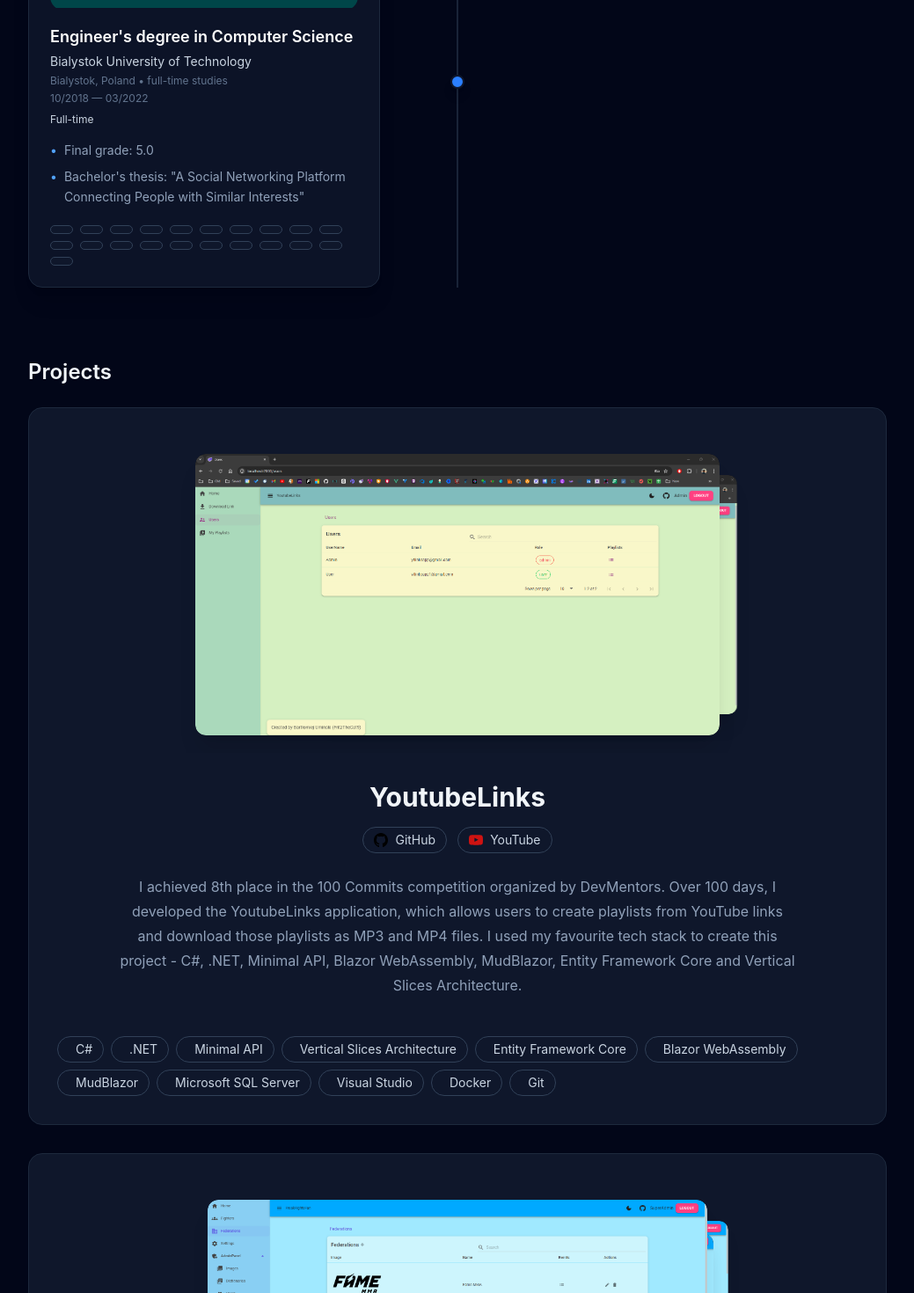
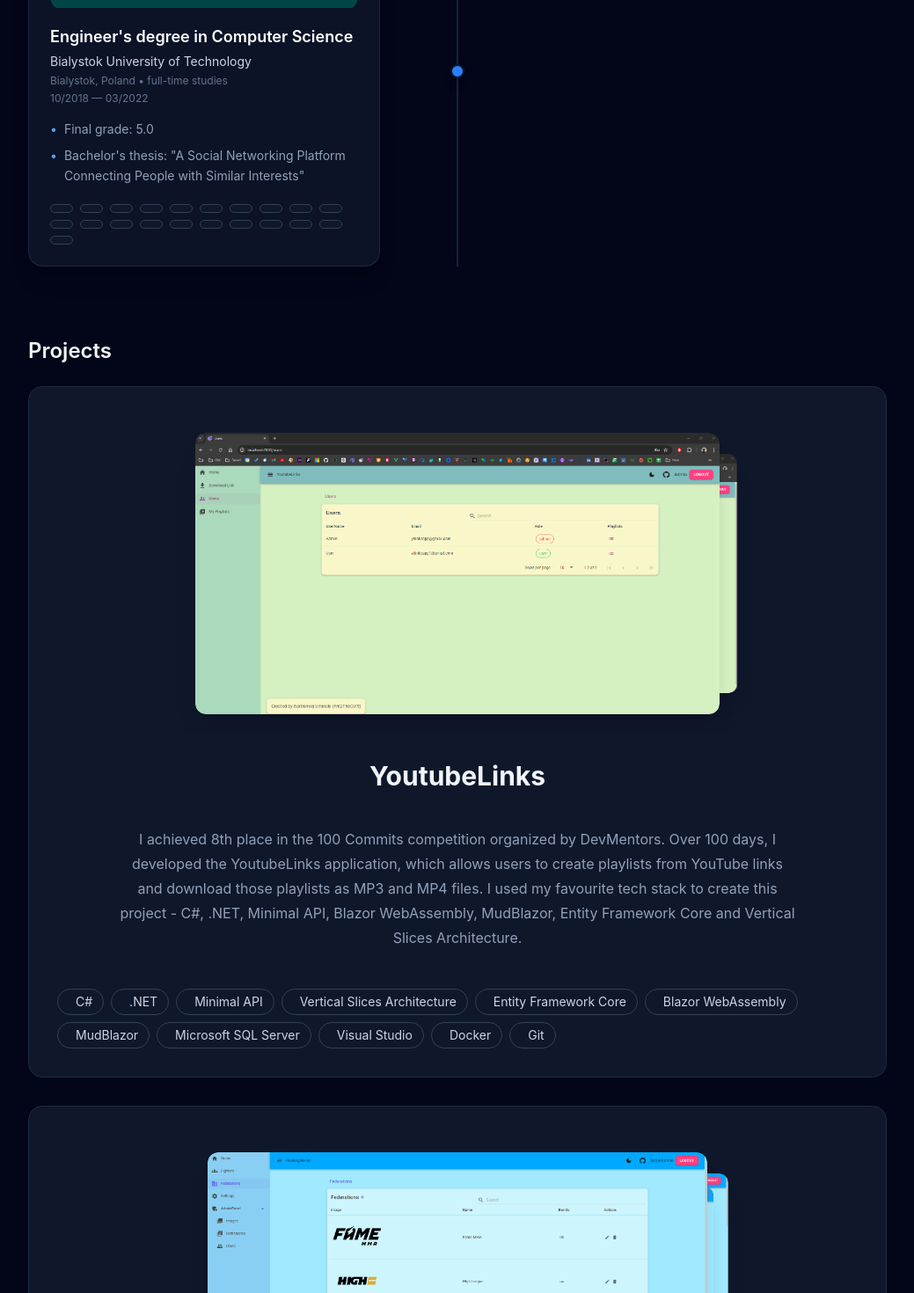
Before and after one commit to FritzTheCat9/NewPortfolio, a SvelteKit app in the folder new-portfolio/: page /en in a window 1280 px wide. Shown: the part 2060-3530 px from the top of the page at 88% size, without its empty margins (120-1159 px from the left). Built offline with nearby package versions, Linux system fonts and the light colour scheme; some icons are missing.

Commit message:
resolve skills and types properly

```diff
--- a/new-portfolio/src/lib/components/LinkChip.svelte
+++ b/new-portfolio/src/lib/components/LinkChip.svelte
@@ -1,11 +1,12 @@
 <script lang="ts">
 	import type { Link } from '$lib/types';
 
-	let { label, href, icon }: Link = $props();
+	let { link }: { link: Link } = $props();
 </script>
 
+{#if link?.href}
 	<a
-	{href}
+		href={link.href}
 		target="_blank"
 		rel="noopener noreferrer"
 		class="flex items-center gap-2 px-3 py-1 rounded-full
@@ -14,6 +15,7 @@
     hover:bg-slate-800 hover:text-white
     transition-all duration-200"
 	>
-	<img src={`/icons/${icon}`} alt={label} class="w-4 h-4 shrink-0" />
-	<span>{label}</span>
+		<img src={`/icons/${link.icon}`} alt={link.label} class="w-4 h-4 shrink-0" />
+		<span>{link.label}</span>
 	</a>
+{/if}
--- a/new-portfolio/src/lib/components/ProjectCard.svelte
+++ b/new-portfolio/src/lib/components/ProjectCard.svelte
@@ -2,13 +2,9 @@
 	import SkillsRow from './SkillsRow.svelte';
 	import LinkChip from './LinkChip.svelte';
 	import ProjectGallery from './ProjectGallery.svelte';
-	import type { Project, Skill } from '$lib/types';
+	import type { Project } from '$lib/types';
 
-	type ResolvedProject = Omit<Project, 'technologies'> & {
-		technologies: Skill[];
-	};
-
-	let { project }: { project: ResolvedProject } = $props();
+	let { project }: { project: Project } = $props();
 </script>
 
 <div
--- a/new-portfolio/src/lib/components/SkillsRow.svelte
+++ b/new-portfolio/src/lib/components/SkillsRow.svelte
@@ -4,7 +4,7 @@
 
 	type Props = {
 		skills: Skill[];
-		showName: boolean;
+		showName?: boolean;
 	};
 
 	let { skills, showName = true }: Props = $props();
--- a/new-portfolio/src/lib/components/SkillsSection.svelte
+++ b/new-portfolio/src/lib/components/SkillsSection.svelte
@@ -1,12 +1,9 @@
 <script lang="ts">
-	import type { Skill } from '$lib/types';
 	import SkillChip from './SkillChip.svelte';
+	import type { SkillGroup } from '$lib/types';
 
 	type Props = {
-		skills: {
-			sectionName: string;
-			items: Skill[];
-		}[];
+		skills: SkillGroup[];
 	};
 
 	let { skills }: Props = $props();
--- a/new-portfolio/src/lib/data/en/cv.json
+++ b/new-portfolio/src/lib/data/en/cv.json
@@ -158,7 +158,7 @@
 			"company": "Bialystok University of Technology",
 			"location": "Bialystok, Poland",
 			"locationType": "full-time studies",
-			"employment": "Full-time",
+			"employment": null,
 			"position": "Engineer's degree in Computer Science",
 			"from": "10/2018",
 			"to": "03/2022",
--- a/new-portfolio/src/lib/data/pl/cv.json
+++ b/new-portfolio/src/lib/data/pl/cv.json
@@ -93,7 +93,14 @@
 			"position": "Konsultant / Programista .NET",
 			"from": "4/2025",
 			"to": "obecnie",
-			"description": ["asdasd"],
+			"description": [
+				"Developing and maintaining enterprise applications using C#, .NET, Microsoft Dynamics 365, and Azure services.",
+				"Designing and implementing REST APIs, external system integrations, and Azure Functions.",
+				"Customizing Microsoft Dynamics 365 Field Service and Customer Service, including plugins, business logic, and data migrations.",
+				"Resolving production issues, maintaining existing solutions, and delivering new business features.",
+				"Deploying applications and cloud resources through Azure DevOps CI/CD pipelines.",
+				"Performing code reviews, requirement analysis, and collaborating with cross-functional teams to deliver high-quality solutions."
+			],
 			"skills": [
 				"c-sharp",
 				"dotnet",
--- a/new-portfolio/src/lib/types.ts
+++ b/new-portfolio/src/lib/types.ts
@@ -5,12 +5,7 @@ export type Skill = {
 	image?: string;
 };
 
-export type SkillReference = Skill['identifier'];
-
-export type SkillGroup = {
-	sectionName: string;
-	items: SkillReference[];
-};
+export type SkillIdentifier = Skill['identifier'];
 
 export type Link = {
 	label: string;
@@ -18,12 +13,22 @@ export type Link = {
 	icon: string;
 };
 
-export type Project = {
+export type Course = {
 	name: string;
-	description: string;
-	links: Link[];
-	technologies: SkillReference[];
-	images: string[];
+	issuer: string;
+	date: string;
+	image: string;
+	link: string;
+};
+
+export type SkillGroup = {
+	sectionName: string;
+	items: Skill[];
+};
+
+export type RawSkillGroup = {
+	sectionName: string;
+	items: SkillIdentifier[];
 };
 
 export type Experience = {
@@ -36,15 +41,23 @@ export type Experience = {
 	from: string;
 	to: string;
 	description: string[];
-	skills: SkillReference[];
+	skills: Skill[];
 };
 
-export type Course = {
+export type RawExperience = Omit<Experience, 'skills'> & {
+	skills: SkillIdentifier[];
+};
+
+export type Project = {
 	name: string;
-	issuer: string;
-	date: string;
-	image: string;
-	link: string;
+	description: string;
+	links: Link[];
+	technologies: Skill[];
+	images: string[];
+};
+
+export type RawProject = Omit<Project, 'technologies'> & {
+	technologies: SkillIdentifier[];
 };
 
 export type Personal = {
@@ -69,14 +82,20 @@ export type CV = {
 	personal: Personal;
 
 	allSkills: Skill[];
+
 	skills: SkillGroup[];
-
 	experience: Experience[];
 	projects: Project[];
 	courses: Course[];
 };
 
-let allSkills: SkillReference[] = [
+export type RawCV = Omit<CV, 'skills' | 'experience' | 'projects'> & {
+	skills: RawSkillGroup[];
+	experience: RawExperience[];
+	projects: RawProject[];
+};
+
+let allSkills: SkillIdentifier[] = [
 	'c-sharp',
 	'dotnet',
 	'minimal-api',
--- a/new-portfolio/src/routes/[lang]/+page.svelte
+++ b/new-portfolio/src/routes/[lang]/+page.svelte
@@ -7,23 +7,14 @@
 	import SkillsSection from '$lib/components/SkillsSection.svelte';
 	import ProjectCard from '$lib/components/ProjectCard.svelte';
 	import CoursesSection from '$lib/components/Courses.svelte';
-	import type { Experience, Skill, SkillGroup } from '$lib/types';
 
-	let { data } = $props<{ data: PageData }>();
+	let { data }: { data: PageData } = $props();
+
+	const cv = $derived(data.cv);
 
 	function switchLang(lang: Lang) {
 		setLang(lang);
 		goto(`/${lang}`);
-	}
-
-	const cv = $derived(data.cv);
-
-	const skillLookup = $derived<Record<string, Skill>>(
-		Object.fromEntries(cv.allSkills.map((skill: Skill) => [skill.identifier, skill]))
-	);
-
-	function resolveSkills(ids: string[]): Skill[] {
-		return ids.map((id) => skillLookup[id]);
 	}
 </script>
 
@@ -89,7 +80,7 @@
 
 			<div class="flex flex-wrap gap-2 mt-6">
 				{#each data.cv.personal.links as link}
-					<LinkChip label={link.label} href={link.href} icon={link.icon} />
+					<LinkChip {link} />
 				{/each}
 			</div>
 		</div>
@@ -101,12 +92,7 @@
 			{cv.sections.experience}
 		</h2>
 
-		<ExperienceTimeline
-			experience={cv.experience.map((exp: Experience) => ({
-				...exp,
-				skills: resolveSkills(exp.skills)
-			}))}
-		/>
+		<ExperienceTimeline experience={cv.experience} />
 	</section>
 
 	<!-- PROJECTS -->
@@ -117,12 +103,7 @@
 
 		<div class="grid grid-cols-1 gap-8">
 			{#each cv.projects as project}
-				<ProjectCard
-					project={{
-						...project,
-						technologies: resolveSkills(project.technologies)
-					}}
-				/>
+				<ProjectCard {project} />
 			{/each}
 		</div>
 	</section>
@@ -142,12 +123,7 @@
 			{cv.sections.skills}
 		</h2>
 
-		<SkillsSection
-			skills={cv.skills.map((group: SkillGroup) => ({
-				...group,
-				items: resolveSkills(group.items)
-			}))}
-		/>
+		<SkillsSection skills={cv.skills} />
 	</section>
 
 	<!-- FOOTER -->
--- a/new-portfolio/src/routes/[lang]/+page.ts
+++ b/new-portfolio/src/routes/[lang]/+page.ts
@@ -1,24 +1,47 @@
+import type { PageLoad } from './$types';
+import type { RawCV, CV, Skill } from '$lib/types';
+
 export const prerender = true;
 
 export function entries() {
 	return [{ lang: 'en' }, { lang: 'pl' }];
 }
 
-import type { PageLoad } from './$types';
-
-const cvs: Record<string, () => Promise<any>> = {
+const cvs = {
 	en: () => import('$lib/data/en/cv.json'),
 	pl: () => import('$lib/data/pl/cv.json')
 };
 
+function resolveCv(raw: RawCV): CV {
+	const lookup = Object.fromEntries(raw.allSkills.map((skill) => [skill.identifier, skill]));
+
+	const resolveSkills = (ids: string[]): Skill[] =>
+		ids.map((id) => lookup[id]).filter((skill): skill is Skill => skill !== undefined);
+
+	return {
+		...raw,
+		skills: raw.skills.map((group) => ({
+			...group,
+			items: resolveSkills(group.items)
+		})),
+		experience: raw.experience.map((exp) => ({
+			...exp,
+			skills: resolveSkills(exp.skills)
+		})),
+		projects: raw.projects.map((project) => ({
+			...project,
+			technologies: resolveSkills(project.technologies)
+		}))
+	};
+}
+
 export const load: PageLoad = async ({ params }) => {
-	const lang = params.lang ?? 'en';
-	const loader = cvs[lang] ?? cvs.en;
+	const lang = params.lang === 'pl' ? 'pl' : 'en';
 
-	const cvModule = await loader();
+	const module = (await cvs[lang]()) as { default: RawCV };
 
 	return {
 		lang,
-		cv: cvModule.default
+		cv: resolveCv(module.default)
 	};
 };
```
Also changed, not shown: new-portfolio/src/lib/components/ExperienceItem.svelte (+2 -6 lines), new-portfolio/src/lib/components/ExperienceTimeline.svelte (+2 -6 lines). Lines whose indentation alone changed are shown as unchanged.
